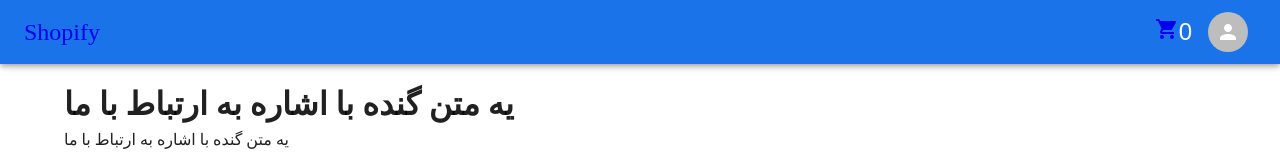
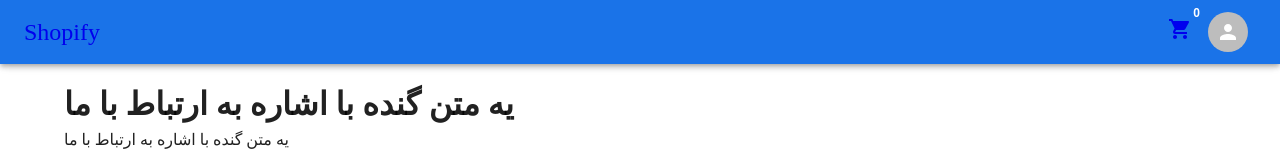
Before and after one commit to mohammadsohrabi2021/shop-market, a React (Create React App) app: page / in a window 1280 px wide. Shown: the top 152 px of the page. Built offline with nearby package versions, Linux system fonts and the light colour scheme; no server answers.

Commit message:
add style navbar

```diff
--- a/src/Components/layout/navbar/Navbar.jsx
+++ b/src/Components/layout/navbar/Navbar.jsx
@@ -9,21 +9,12 @@ import ShoppingCartIcon from '@mui/icons-material/ShoppingCart';
 import Avatar from "@mui/material/Avatar";
 import PersonIcon from "@mui/icons-material/Person";
 import { Link } from "react-router-dom";
-
+// Style
+import styles from "./Navbar.module.css";
 // context
 import { CartContext } from '../../../Context/CartContextProvider';
 
 import { Container, Grid } from "@mui/material";
-const menuItems = [
-  {
-    title: "فروشگاه",
-    href: "/",
-  },
-  {
-    title: "درباره ما",
-    href: "/about-us",
-  },
-];
 
 const Navbar = () => {
   const { state } = useContext(CartContext)
@@ -44,12 +35,7 @@ const Navbar = () => {
           </Typography>
         </Link>
         <Box display={"flex"} flexGrow={1} justifyContent="end">
-          <IconButton
-            sx={{
-              color: "white",
-              flexBasis: 25,
-            }}
-          >
+          <IconButton className={styles.iconContainer}>
             <Link to={'/Cart'}>
               <ShoppingCartIcon />
             </Link>
--- /dev/null
+++ b/src/Components/layout/navbar/Navbar.module.css
@@ -0,0 +1,16 @@
+
+
+
+
+
+
+.iconContainer span {
+  position: absolute;
+  top: 0;
+  right: 0;
+  line-height: 18px;
+  font-size: 0.75rem;
+  text-align: center;
+  font-weight: bold;
+  color: #fff;
+}
```
